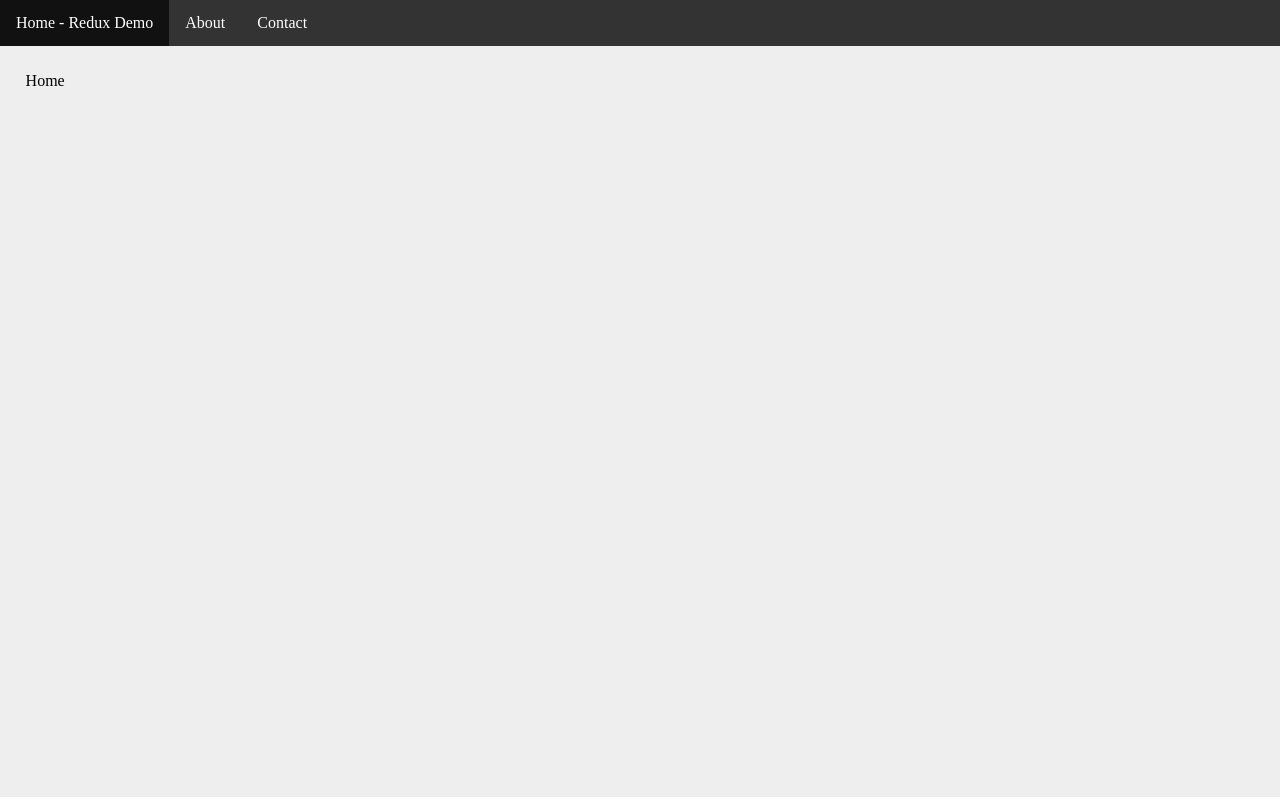
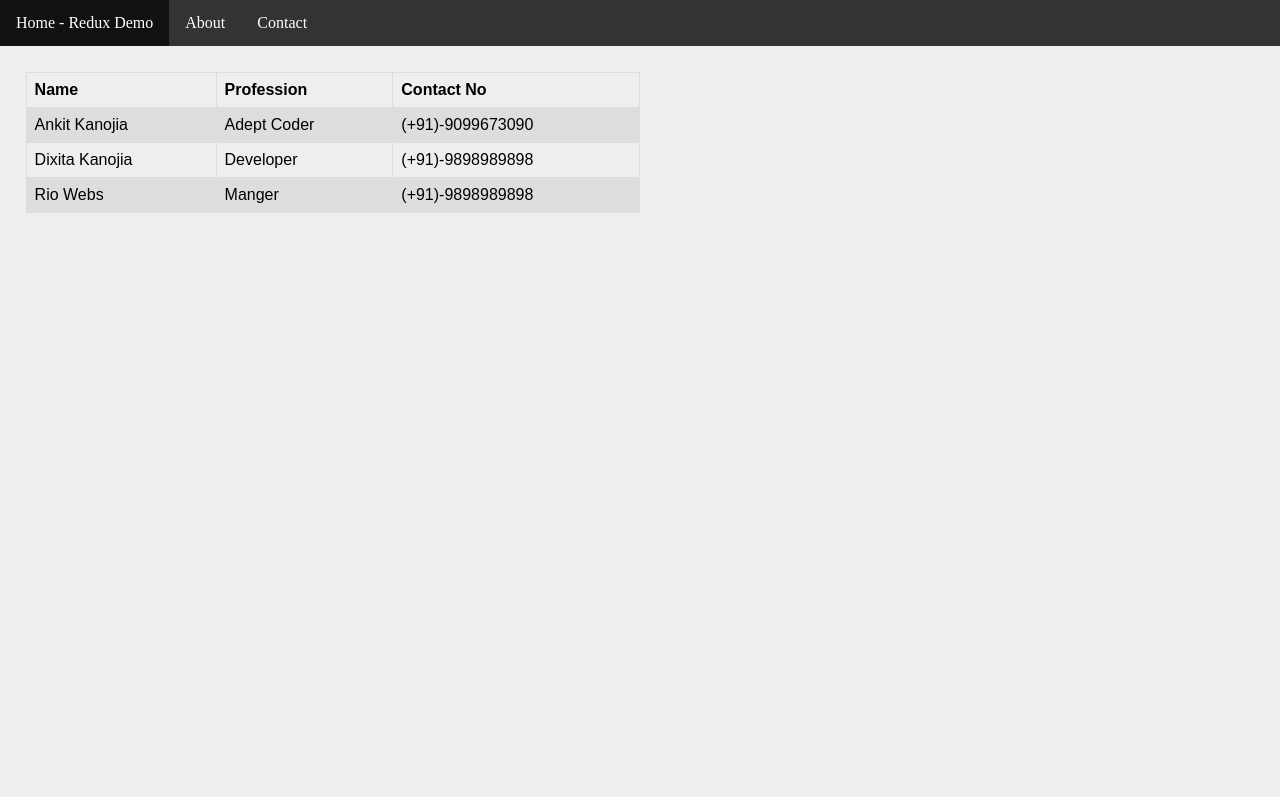
Before and after one commit to jackielii/simplest-redux-example, a React (Create React App) app: page / in a window 1280 px wide. Built offline with nearby package versions, Linux system fonts and the light colour scheme.

Commit message:
Added redux architecure and set default data binfding
added the static date fertch functionality with redux structure which initiallly gets the static data collection.
Remove static data collection from home page

```diff
--- a/src/index.css
+++ b/src/index.css
@@ -35,3 +35,23 @@ li {
   background-color: #eee;
   height:calc(100vh - 100px);
 }
+
+table {
+  font-family: arial, sans-serif;
+  border-collapse: collapse;
+  width: 100%;
+}
+
+td, th {
+  border: 1px solid #dddddd;
+  text-align: left;
+  padding: 8px;
+}
+
+tr:nth-child(even) {
+  background-color: #dddddd;
+}
+
+.leftPanel{
+  max-width: 50%;
+}
--- a/src/index.js
+++ b/src/index.js
@@ -7,10 +7,10 @@ import { createStore, applyMiddleware } from 'redux';
 import thunk from "redux-thunk";
 import * as serviceWorker from './serviceWorker';
 import { BrowserRouter } from 'react-router-dom';
-import RootReducer from './../src/redux/rootReducer';
+import Reducer from './../src/redux/reducer';
 
 const store = createStore(
-    RootReducer,
+    Reducer,
     applyMiddleware(thunk)
 );
 
--- a/src/pages/home.js
+++ b/src/pages/home.js
@@ -1,13 +1,40 @@
-import  React, { Component } from 'react';
+import React, { Component } from 'react';
+import { getDetails } from './../redux/action';
+import { connect } from 'react-redux';
 
 class Home extends Component {
     render() {
         return (
             <React.Fragment>
-               <div>Home</div>
+                <div className="leftPanel">
+                    <table>
+                        <tr>
+                            <th>Name</th>
+                            <th>Profession</th>
+                            <th>Contact No</th>
+                        </tr>
+                        {this.props.dataCollection.map((data, index) => {
+                            return (
+                                <tr key={index}>
+                                    <td>{data.Name}</td>
+                                    <td>{data.Profession}</td>
+                                    <td>{data.ContactNo}</td>
+                                </tr>);
+                        })}
+                    </table>
+                </div>
             </React.Fragment>
         )
     }
 }
 
-export default Home;
+const mapStateToProps = state => ({
+    dataCollection: state.dataCollection
+})
+
+const mapDispatchToProps = dispatch => ({
+    getDetails: () => dispatch(getDetails())
+})
+
+
+export default connect(mapStateToProps, mapDispatchToProps)(Home);
--- /dev/null
+++ b/src/redux/action.js
@@ -0,0 +1,9 @@
+export const GET_DETAILS = 'GET_DETAILS';
+
+export function getDetails() {
+    return dispatch => {
+        return dispatch({
+            type: GET_DETAILS
+        });
+    }
+};
--- /dev/null
+++ b/src/redux/reducer.js
@@ -0,0 +1,26 @@
+
+export const GET_DETAILS = 'GET_DETAILS';
+
+const staticData = [
+    { "Name": "Ankit Kanojia", "Profession": "Adept Coder", "ContactNo": "(+91)-9099673090" },
+    { "Name": "Dixita Kanojia", "Profession": "Developer", "ContactNo": "(+91)-9898989898" },
+    { "Name": "Rio Webs", "Profession": "Manger", "ContactNo": "(+91)-9898989898" }
+];
+
+const initialState = {
+    dataCollection: staticData
+}
+
+const reducerCollection = (state = initialState, action) => {
+    switch (action.type) {
+        case GET_DETAILS:
+            return {
+                ...state,
+                dataCollection: initialState.dataCollection
+            };
+        default:
+            return state;
+    }
+}
+
+export default reducerCollection;
--- a/src/redux/rootReducer.js
+++ /dev/null
@@ -1,5 +0,0 @@
-import { combineReducers } from 'redux';
-
-export default combineReducers({
-
-});
```
